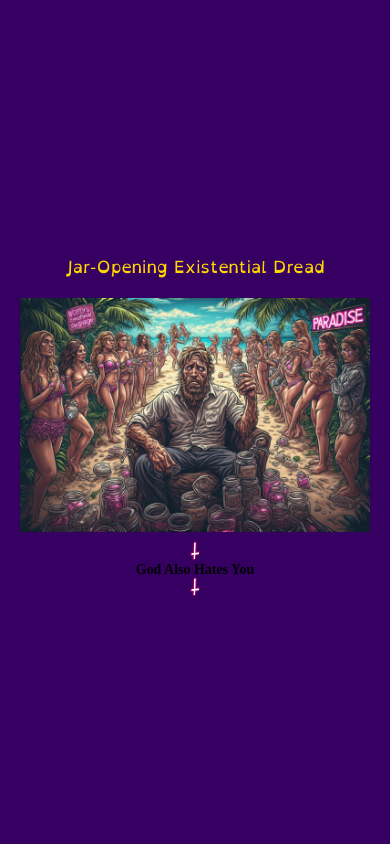
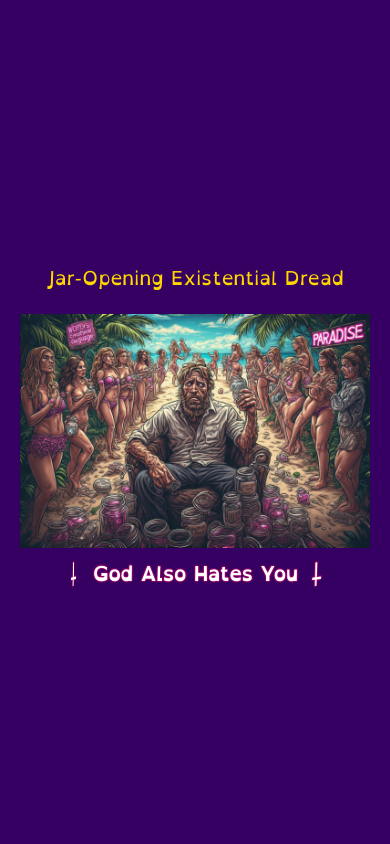
Before and after one commit to smoothbrainsinc/pluto_says_f, a PHP site: page / in a window 390 px wide. Run offline with PHP 8.4, Linux system fonts and the light colour scheme.

Commit message:
fixed moving crosses and font

```diff
--- a/styles.css
+++ b/styles.css
@@ -6,10 +6,6 @@
   font-family: 'OpenDyslexic-Regular';
   src: url('OpenDyslexic-Regular.woff') format('woff'),
        url('Z003-MediumItalic.pfb') format('truetype');
-}
-
-html {
-  font-size: calc(12px + 0.5vw);
 }
 
 body {
@@ -46,7 +42,6 @@ body {
   margin: 10px;
   justify-content: center;
   align-items: center;
-  flex-wrap: wrap;
 }
 
 .cross-left, .cross-right {
@@ -61,6 +56,27 @@ body {
   margin: 0 10px;
 }
 
+.cross-left {
+  animation: spin-left 8s linear infinite;
+}
+
+.cross-right {
+  animation: spin-right 6s linear infinite reverse;
+}
+
+h1 {
+  color: white;
+  font-family: 'OpenDyslexic-Regular';
+  text-shadow:
+    0px -1px 1px #990066,
+    -1px 0px 1px #990066,
+    1px 0px 1px #990066,
+    0px 1px 1px #990066;
+  font-size: 2.5rem;
+  margin: 0 15px;
+  animation: pulse 4s ease-in-out infinite alternate;
+}
+
 #randomImage {
   max-width: 100%;
   height: auto;
@@ -68,8 +84,27 @@ body {
   margin: 10px auto;
 }
 
-/* Animations remain the same */
+/* ==================== */
+/* ANIMATIONS           */
+/* ==================== */
+@keyframes spin-left {
+  from { transform: rotateY(0deg); }
+  to { transform: rotateY(-360deg); }
+}
 
+@keyframes spin-right {
+  from { transform: rotateY(0deg); }
+  to { transform: rotateY(360deg); }
+}
+
+@keyframes pulse {
+  0% { transform: scale(1); }
+  100% { transform: scale(1.05); }
+}
+
+/* ==================== */
+/* MOBILE RESPONSIVENESS */
+/* ==================== */
 @media (max-width: 768px) {
   .container {
     width: 100%;
@@ -77,31 +112,31 @@ body {
   }
 
   .cross-left, .cross-right {
-    font-size: 1.5rem;
+    font-size: 2rem;
     margin: 0 5px;
   }
 
   h1 {
+    font-size: 1.5rem;
+    margin: 0 10px;
+    white-space: nowrap;
+  }
+
+  .header {
+    font-size: 1.5rem;
+  }
+}
+
+@media (max-width: 480px) {
+  .cross-left, .cross-right {
+    font-size: 1.5rem;
+  }
+
+  h1 {
     font-size: 1.2rem;
-    margin: 0 5px;
-    white-space: nowrap;
   }
 
   .header {
     font-size: 1.2rem;
   }
-
-  .none {
-    flex-direction: column;
-  }
 }
-
-@media (max-width: 480px) {
-  .cross-left, .cross-right {
-    font-size: 1.2rem;
-  }
-
-  h1 {
-    font-size: 1rem;
-  }
-}
```
